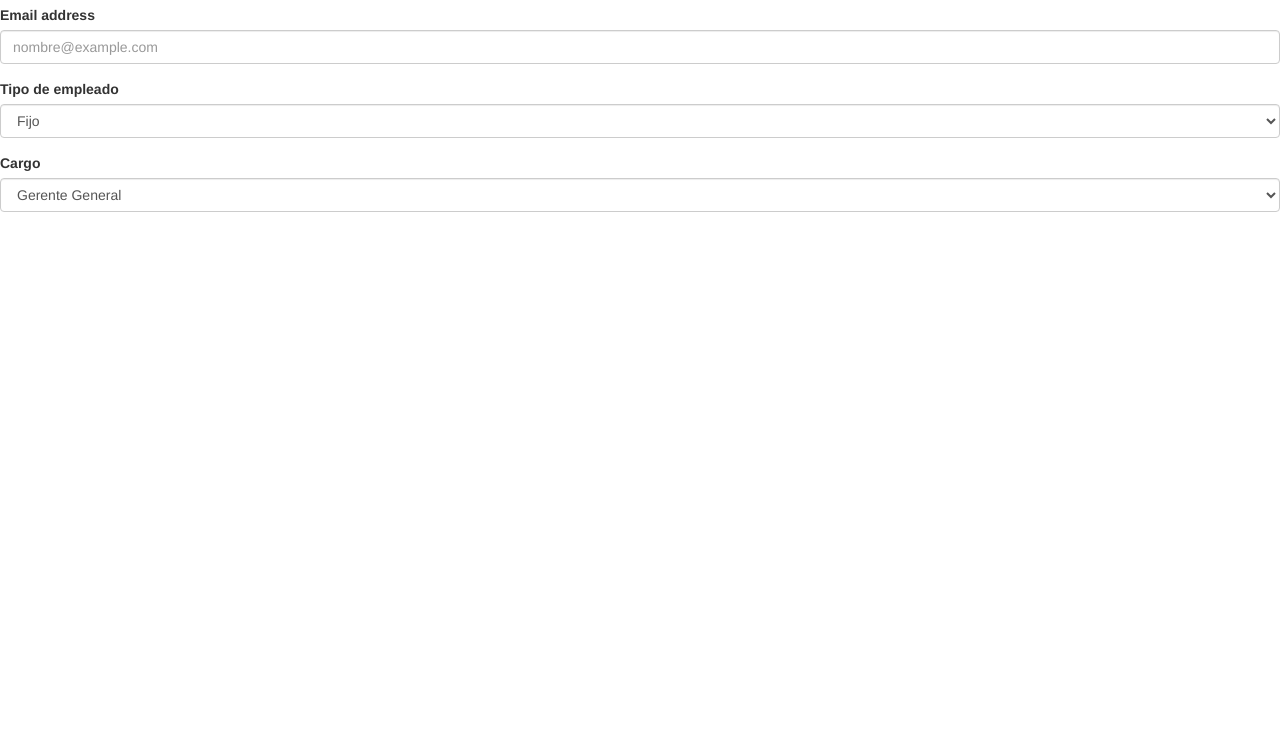
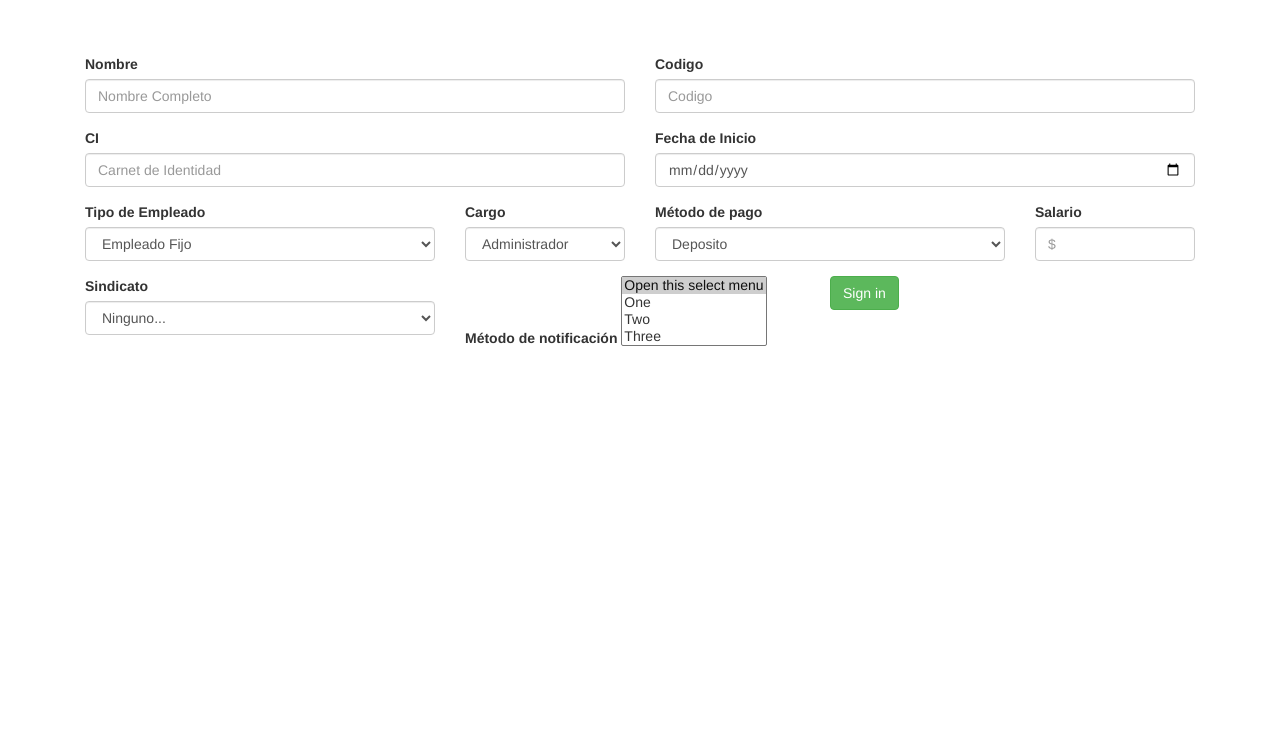
Before and after one commit to nicoleBG96/proyecto-arqui, a website: page presentacion/Vistas/registrarEmpleado.html in a window 1280 px wide. Shown: the part 69-800 px from the top of the page. Drawn offline with nearby package versions, Linux system fonts and the light colour scheme.

Commit message:
registrar empleado vista

```diff
--- a/presentacion/Vistas/registrarEmpleado.html
+++ b/presentacion/Vistas/registrarEmpleado.html
@@ -1,5 +1,6 @@
 <!DOCTYPE html>
 <html lang="en">
+
 <head>
   <meta charset="UTF-8">
   <meta name="viewport" content="width=device-width, initial-scale=1.0">
@@ -9,32 +10,90 @@
   <script src="https://maxcdn.bootstrapcdn.com/bootstrap/3.4.0/js/bootstrap.min.js"></script>
   <title>Registrar empleado</title>
 </head>
+
 <body>
+  <div class="container">
+      <h2 class="text-center">Registrar Empleado</h2>
+      <br>
+      <br>
+      <br>
       <form>
-        <div class="form-group">
-          <label for="nombre">Nombre Completo</label>
-          <input type="text" class="form-control" id="nombre" placeholder="Nombre Apellido">
+          <div class="form-row">
+            <div class="form-group col-md-6">
+              <label for="name">Nombre</label>
+              <input type="text" class="form-control" id="inputEmail4" placeholder="Nombre Completo">
             </div>
-        <div class="form-group">
-          <label for="email">Email address</label>
-          <input type="email" class="form-control" id="email" placeholder="nombre@example.com">
+            <div class="form-group col-md-6">
+              <label for="Codigo">Codigo</label>
+              <input type="text" class="form-control" id="codigo" placeholder="Codigo">
             </div>
-        <div class="form-group">
-          <label for="tipo">Tipo de empleado</label>
-          <select class="form-control" id="tipo">
-            <option>Fijo</option>
-            <option>Parcial</option>
-            <option>Por comision</option>
+          </div>
+          <div class="form-row">
+            <div class="form-group col-md-6">
+              <label for="ci">CI</label>
+              <input type="text" class="form-control" id="ci" placeholder="Carnet de Identidad">
+            </div>
+            <div class="form-group col-md-6">
+              <label for="inputAddress2">Fecha de Inicio</label>
+              <input type="date" class="form-control" id="fechaDeInicio" placeholder="DD/MM/AAAA">
+            </div>
+          </div>
+
+          <div class="form-row">
+            <div class="form-group col-md-4">
+              <label for="tipo">Tipo de Empleado</label>
+              <select id="tipo" class="form-control">
+                <option selected>Empleado Fijo</option>
+                <option>Empleado Parcial</option>
+                <option>Empleado por comision</option>
               </select>
             </div>
-        <div class="form-group">
-          <label for="cargo">Cargo</label>
-          <select class="form-control" id="cargo">
-            <option>Gerente General</option>
+            <div class="form-group col-md-2">
+                <label for="inputState">Cargo</label>
+                <select id="inputState" class="form-control">
+                  <option selected>Administrador</option>
+                  <option>Gerente</option>
                   <option>RRHH</option>
                   <option>Vendedor</option>
                 </select>
             </div>
+
+            <div class="form-group col-md-4">
+              <label for="inputState">Método de pago</label>
+              <select id="inputState" class="form-control">
+                <option selected>Deposito</option>
+                <option>Efectivo</option>
+                <option>Cheque</option>
+              </select>
+            </div>
+            <div class="form-group col-md-2">
+                <label for="inputState">Salario</label>
+                <input type="number" class="form-control" id="salario" placeholder="$">
+            </div>
+          </div>
+          <div class="form-row">
+              <div class="form-group col-md-4">
+                  <label for="inputState">Sindicato</label>
+                  <select id="inputState" class="form-control">
+                    <option selected>Ninguno...</option>
+                    <option>Sindicato de Industria</option>
+                    <option>Sindicato de Empresa</option>
+                    <option>Sindicato de Obreros</option>
+                  </select>
+              </div>
+              <div class="form-group col-md-4">
+                  <label for="notificador">Método de notificación</label>
+                  <select class="custom-select" multiple>
+                      <option selected>Open this select menu</option>
+                      <option value="1">One</option>
+                      <option value="2">Two</option>
+                      <option value="3">Three</option>
+                  </select>
+              </div>
+          </div>
+          <button type="submit" class="btn btn-success">Sign in</button>
         </form>
+  </div>
 </body>
+
 </html>
```
Also changed, not shown: presentacion/Presentadores/registrarEmpleado.js (added). Lines whose indentation alone changed are shown as unchanged.
